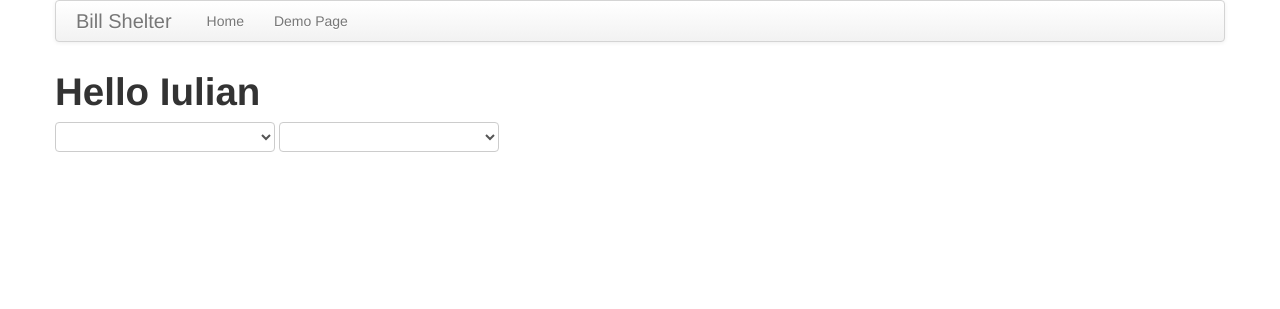
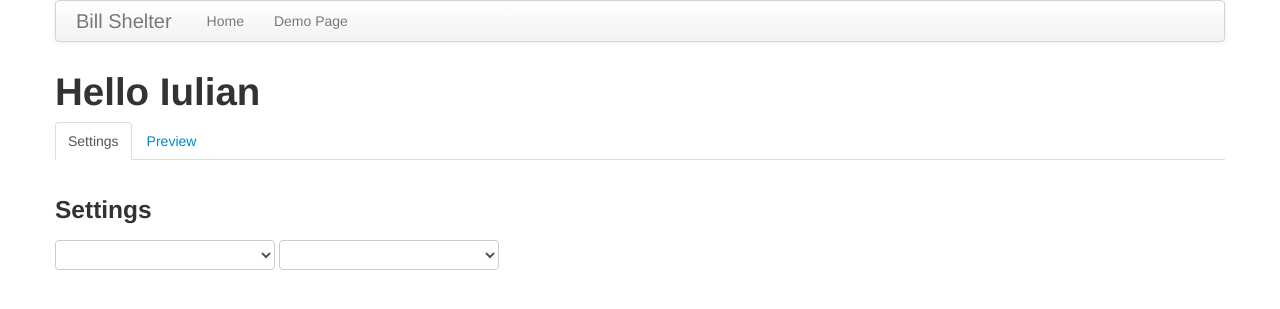
Before and after one commit to iulianstana/bill_shelter, a Python web app: template app/templates/index.html in a window 1280 px wide. Shown: the top 309 px of the page. Run offline with Jinja, Linux system fonts and the light colour scheme; the template is opened without the code that fills it: most values are stand-ins (such as "Sample title", 1, 10 or a date in 2020); lists and menus that the app fills with data are empty.

Commit message:
[template] adding tabs to index page IOT have a preview page

```diff
--- a/app/templates/index.html
+++ b/app/templates/index.html
@@ -4,16 +4,42 @@
 {% block content %}
     <h1> Hello Iulian </h1>
 
-    <select class="selectpicker">
-        {% for notice in month_notice %}
-            <option> {{ momentjs(notice.datetime).format('LL') }} </option>
-        {% endfor %}
-    </select>
+    <div class="container">
+        <ul class="nav nav-tabs">
+            <li class="active"><a data-toggle="tab" href="#settings">Settings</a></li>
+            <li><a data-toggle="tab" href="#preview">Preview</a></li>
+        </ul>
 
-    <select class="selectpicker">
-        {% for notice in month_notice %}
-            <option> {{ momentjs(notice.datetime).format('LL') }} </option>
-        {% endfor %}
-    </select>
+        <div class="tab-content">
+            <div id="settings" class="tab-pane fade in active">
+                <h3>Settings</h3>
 
+                <select class="selectpicker" id="old">
+                    {% for notice in month_notice %}
+                        <option value="{{ notice.id }}"> {{ momentjs(notice.datetime).format('LL') }} </option>
+                    {% endfor %}
+                </select>
+
+                <select class="selectpicker" id="new">
+                    {% for notice in month_notice %}
+                        <option value="{{ notice.id }}"> {{ momentjs(notice.datetime).format('LL') }} </option>
+                    {% endfor %}
+                </select>
+            </div>
+            <div id="preview" class="tab-pane fade">
+                <span id="preview_span"></span>
+            </div>
+        </div>
+    </div>
+    <script>
+    $(document).ready(function(){
+        $('.nav-tabs a[href="#preview"]').click(function(){
+            var e = document.getElementById("old")
+            var select_old_value = e.options[e.selectedIndex].text;
+            var e = document.getElementById("new")
+            var select_new_value = e.options[e.selectedIndex].text;
+            $('#preview_span').text("Starting from " + select_old_value + " to " + select_new_value);
+        });
+    });
+    </script>
 {% endblock %}
```
